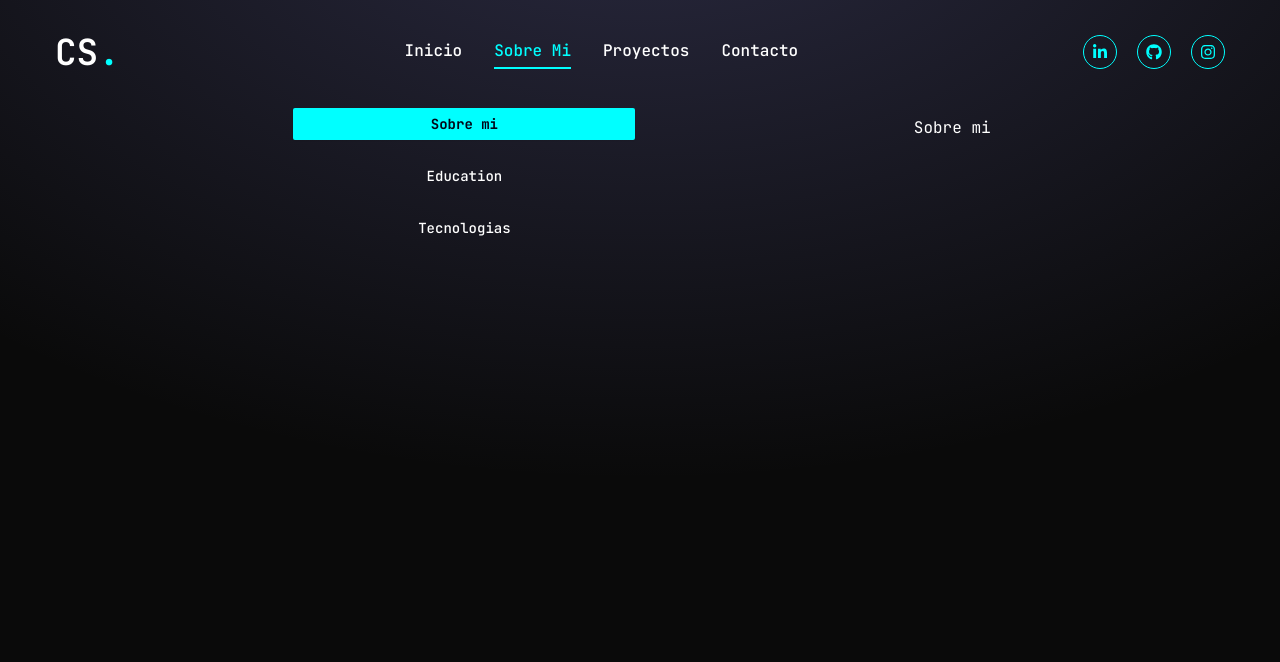
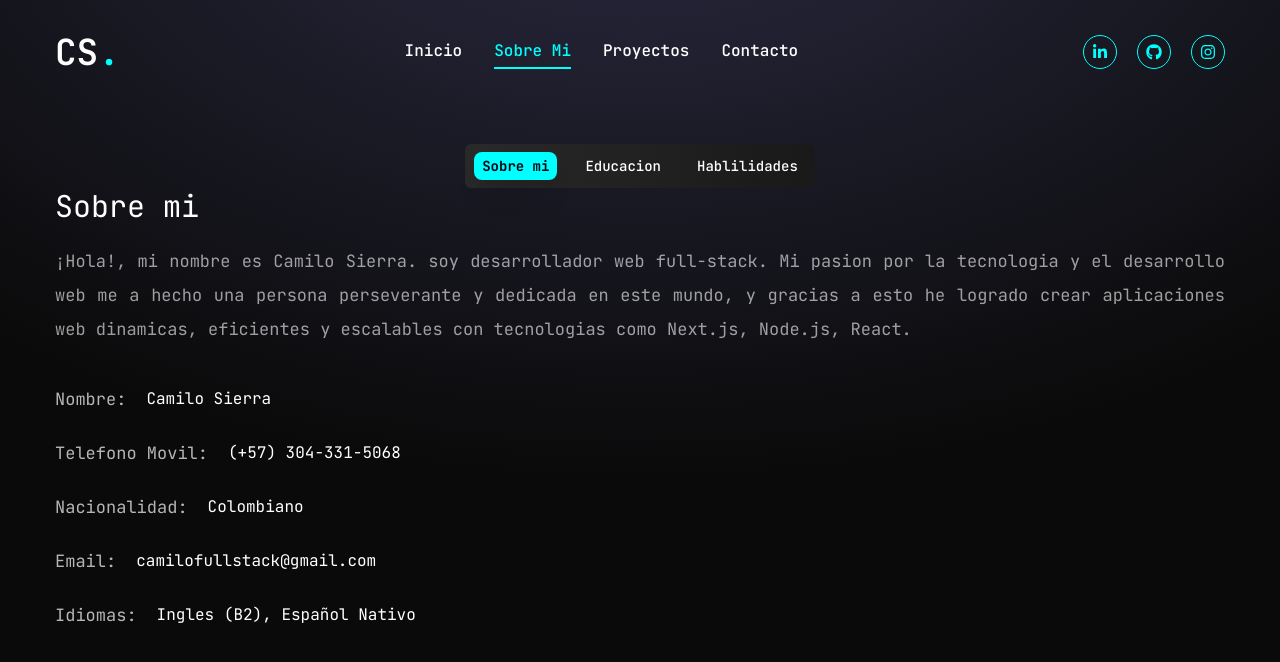
Before and after one commit to CAndresSierra/Portfolio, a Next.js app in the folder front/: page /about in a window 1280 px wide. Shown: the top 662 px of the page. Built offline with nearby package versions, Linux system fonts and the light colour scheme.

Commit message:
about part  almost finished

```diff
--- a/front/src/app/about/page.tsx
+++ b/front/src/app/about/page.tsx
@@ -1,7 +1,8 @@
 "use client";
 import { about } from "@/helpers/about";
 import { education } from "@/helpers/education";
-import { skills } from "@/helpers/skills";
+
+import { MdCircle } from "react-icons/md";
 
 import { Tabs, TabsContent, TabsTrigger, TabsList } from "@/components/ui/tabs";
 import {
@@ -12,11 +13,115 @@ import {
 } from "@/components/ui/tooltip";
 import { motion } from "framer-motion";
 
+//Icons
+import Nextjs from "@/components/SkillIcons/Nextjs";
+import React from "@/components/SkillIcons/React";
+import TailwindCSS from "@/components/SkillIcons/TailwindCSS";
+import TypeScript from "@/components/SkillIcons/TypeScript";
+import JavaScript from "@/components/SkillIcons/JavaScript";
+import CSS from "@/components/SkillIcons/CSS";
+import HTML5 from "@/components/SkillIcons/HTML5";
+import Nodejs from "@/components/SkillIcons/Nodejs";
+import Expressjs from "@/components/SkillIcons/Expressjs";
+import PostgreSQL from "@/components/SkillIcons/PostgreSQL";
+import MongoDB from "@/components/SkillIcons/MongoDB";
+import Git from "@/components/SkillIcons/Git";
+import Github from "@/components/SkillIcons/Github";
+import Postman from "@/components/SkillIcons/Postman";
+import VisualStudioCode from "@/components/SkillIcons/VisualStudioCode";
+import Vercel from "@/components/SkillIcons/Vercel";
+
+const skills = {
+  title: "Tecnologias",
+  description: "Estas son las tecnologias con las que me siento mas comodo",
+  skillList: [
+    {
+      title: "FrontEnd",
+      icons: [
+        {
+          name: "Nextjs",
+          icon: <Nextjs />,
+        },
+        {
+          name: "React",
+          icon: <React />,
+        },
+        {
+          name: "TailwindCSS",
+          icon: <TailwindCSS />,
+        },
+        {
+          name: "TypeScript",
+          icon: <TypeScript />,
+        },
+        {
+          name: "JavaScript",
+          icon: <JavaScript />,
+        },
+        {
+          name: "CSS",
+          icon: <CSS />,
+        },
+        {
+          name: "HTML5",
+          icon: <HTML5 />,
+        },
+      ],
+    },
+    {
+      title: "BackEnd",
+      icons: [
+        {
+          name: "Nodejs",
+          icon: <Nodejs />,
+        },
+        {
+          name: "Expressjs",
+          icon: <Expressjs />,
+        },
+        {
+          name: "PostgreSQL",
+          icon: <PostgreSQL />,
+        },
+        {
+          name: "MongoDB",
+          icon: <MongoDB />,
+        },
+      ],
+    },
+    {
+      title: "Tools",
+      icons: [
+        {
+          name: "Git",
+          icon: <Git />,
+        },
+        {
+          name: "Github",
+          icon: <Github />,
+        },
+        {
+          name: "Postman",
+          icon: <Postman />,
+        },
+        {
+          name: "VScode",
+          icon: <VisualStudioCode />,
+        },
+        {
+          name: "Vercel",
+          icon: <Vercel />,
+        },
+      ],
+    },
+  ],
+};
+
 const About = () => {
   return (
     <section className="h-full">
       <div className="absolute top-0 z-[-2] h-screen w-screen bg-neutral-950 bg-[radial-gradient(ellipse_80%_80%_at_50%_-20%,rgba(120,119,198,0.3),rgba(255,255,255,0))]"></div>
-      <div className="container mx-auto h-full">
+      <div className="container mx-auto h-full xl:mt-10">
         <motion.div
           initial={{ x: -1000, opacity: 0 }}
           animate={{
@@ -24,20 +129,112 @@ const About = () => {
             x: 0,
             transition: { delay: 0.4, duration: 0.4, ease: "easeOut" },
           }}
-          className="h-full w-full flex items-center justify-center  py-12 xl:py-0"
+          className="h-full w-full flex items-center justify-center   py-0"
         >
           <Tabs
             defaultValue="about"
-            className="flex flex-col w-full xl:flex-row gap-10 xl:justify-evenly"
+            className="flex flex-col items-center w-full   xl:justify-evenly"
           >
             <TabsList>
               <TabsTrigger value="about">Sobre mi</TabsTrigger>
-              <TabsTrigger value="education">Education</TabsTrigger>
-              <TabsTrigger value="skills">Tecnologias</TabsTrigger>
+              <TabsTrigger value="education">Educacion</TabsTrigger>
+              <TabsTrigger value="skills">Hablilidades</TabsTrigger>
             </TabsList>
-            <div className="">
-              <TabsContent value="about">
-                <h1>Sobre mi</h1>
+            <div className="mt-5  xl:mt-0">
+              <TabsContent
+                value="about"
+                className="flex flex-col gap-5 xl:justify-start xl:items-start  justify-center items-center"
+              >
+                <h1 className="text-3xl">{about.title}</h1>
+                <p className="text-center text-[15px] xl:text-[17px] xl:text-justify text-white/60">
+                  {about.description}
+                </p>
+                <div className="flex flex-col gap-5 mt-4">
+                  {about.info.map((item, index) => {
+                    return (
+                      <div key={index} className="flex gap-5 items-center">
+                        <h1 className="text-white/70 text-[15px] xl:text-[17px]">
+                          {item.title}:{" "}
+                        </h1>
+                        <p className="text-sm xl:text-base">
+                          {item.description}
+                        </p>
+                      </div>
+                    );
+                  })}
+                </div>
+              </TabsContent>
+              <TabsContent
+                value="education"
+                className="flex flex-col gap-5 xl:justify-start xl:items-start  justify-center items-center mt-5"
+              >
+                <h1 className="text-3xl">{education.title}</h1>
+                <div className="flex  flex-col xl:flex-row gap-5 xl:gap-10 ">
+                  {education.items.map((item, index) => {
+                    return (
+                      <motion.div
+                        initial={{ y: 250, opacity: 0 }}
+                        animate={{
+                          opacity: 1,
+                          y: 0,
+                          transition: { duration: 0.8, ease: "easeInOut" },
+                        }}
+                        key={index}
+                        className="flex flex-col gap-3 bg-primary px-5 py-5 rounded-2xl"
+                      >
+                        <h1 className="text-sm text-accent">{item.duration}</h1>
+                        <h1 className="w-[300px] text-xl">{item.title}</h1>
+                        <div className="flex gap-2 items-center">
+                          <MdCircle className="text-accent w-2 h-2" />
+                          <h1 className="w-[300px] text-white/70 text-[14px]">
+                            {item.enterprise}
+                          </h1>
+                        </div>
+                      </motion.div>
+                    );
+                  })}
+                </div>
+              </TabsContent>
+
+              <TabsContent
+                value="skills"
+                className="flex flex-col gap-5 xl:justify-start xl:items-start  justify-center items-center mt-5"
+              >
+                <h1 className="text-3xl">{skills.title}</h1>
+                <p className="text-center text-[15px] xl:text-[17px] xl:text-justify text-white/60">
+                  {skills.description}
+                </p>
+                <div className="flex flex-col xl:flex-row gap-5 xl:gap-10">
+                  {skills.skillList.map((skill, index) => {
+                    return (
+                      <div
+                        key={index}
+                        className="flex flex-col justify-center items-center bg-gradient-to-r from-black  to-gray-900 shadow-2xl px-5 py-5 gap-5 rounded-br-2xl rounded-tl-2xl"
+                      >
+                        <span className="text-[16px] px-3 py-1  rounded-full shadow-inner  bg-gradient-to-r border-[1px] border-accent   from-[#393939] to-[#292929]  text-white font-bold">
+                          {skill.title}
+                        </span>
+
+                        <div className="flex flex-wrap gap-6">
+                          {skill.icons.map((skill, index) => {
+                            return (
+                              <TooltipProvider key={index}>
+                                <Tooltip>
+                                  <TooltipTrigger>
+                                    <motion.div className="text-[70px] mb-5">
+                                      {skill.icon}
+                                    </motion.div>
+                                  </TooltipTrigger>
+                                  <TooltipContent>{skill.name}</TooltipContent>
+                                </Tooltip>
+                              </TooltipProvider>
+                            );
+                          })}
+                        </div>
+                      </div>
+                    );
+                  })}
+                </div>
               </TabsContent>
             </div>
           </Tabs>
--- a/front/src/app/page.tsx
+++ b/front/src/app/page.tsx
@@ -41,9 +41,9 @@ export default function Home() {
           </div>
 
           <motion.div
-            initial={{ opacity: 0 }}
-            animate={{ opacity: 1 }}
-            transition={{ duration: 0.2, delay: 1, ease: "easeIn" }}
+            initial={{ opacity: 0, scale: 0 }}
+            animate={{ opacity: 1, scale: 1 }}
+            transition={{ duration: 0.2, delay: 1, ease: "easeInOut" }}
             className="h-full xl:w-[40%] flex justify-center mt-10 xl:mt-0"
           >
             <img
--- a/front/src/components/ui/tabs.tsx
+++ b/front/src/components/ui/tabs.tsx
@@ -14,7 +14,7 @@ const TabsList = React.forwardRef<
   <TabsPrimitive.List
     ref={ref}
     className={cn(
-      "flex flex-col max-w-[350px] w-full h-auto justify-center rounded-md gap-5 p-1 ",
+      "flex flex-col xl:flex-row xl:bg-gradient-to-r from-[#292929] to-[#191919] max-w-[350px] w-full h-auto justify-center rounded-md gap-5 px-4 py-2  ",
       className
     )}
     {...props}
@@ -29,7 +29,7 @@ const TabsTrigger = React.forwardRef<
   <TabsPrimitive.Trigger
     ref={ref}
     className={cn(
-      "inline-flex w-full items-center justify-center whitespace-nowrap rounded-sm px-3 py-1.5 text-sm font-medium ring-offset-white transition-all focus-visible:outline-none focus-visible:ring-2 focus-visible:ring-slate-950 focus-visible:ring-offset-2 disabled:pointer-events-none disabled:opacity-50 data-[state=active]:bg-accent data-[state=active]:font-bold data-[state=active]:text-slate-950 data-[state=active]:shadow-sm dark:ring-offset-slate-950 dark:focus-visible:ring-slate-300 dark:data-[state=active]:bg-slate-950 dark:data-[state=active]:text-slate-50",
+      "inline-flex w-full items-center justify-center whitespace-nowrap rounded-lg px-2 py-3 xl:py-1 text-sm font-medium ring-offset-white transition-all focus-visible:outline-none focus-visible:ring-2 focus-visible:ring-slate-950 focus-visible:ring-offset-2 disabled:pointer-events-none disabled:opacity-1 data-[state=inactive]:bg-primary xl:data-[state=inactive]:bg-transparent data-[state=active]:bg-accent data-[state=active]:font-bold data-[state=active]:text-slate-950 data-[state=active]:shadow-xl dark:ring-offset-slate-950 dark:focus-visible:ring-slate-300 dark:data-[state=active]:bg-slate-950 dark:data-[state=active]:text-slate-50",
       className
     )}
     {...props}
@@ -44,7 +44,7 @@ const TabsContent = React.forwardRef<
   <TabsPrimitive.Content
     ref={ref}
     className={cn(
-      "mt-2 ring-offset-white focus-visible:outline-none focus-visible:ring-2 focus-visible:ring-slate-950 focus-visible:ring-offset-2 dark:ring-offset-slate-950 dark:focus-visible:ring-slate-300",
+      " ring-offset-white focus-visible:outline-none focus-visible:ring-2 focus-visible:ring-slate-950 focus-visible:ring-offset-2 dark:ring-offset-slate-950 dark:focus-visible:ring-slate-300",
       className
     )}
     {...props}
--- a/front/src/helpers/about.ts
+++ b/front/src/helpers/about.ts
@@ -9,15 +9,19 @@ export const about = {
     },
     {
       title: "Telefono Movil",
-      description: "Camilo Sierra",
+      description: "(+57) 304-331-5068",
     },
     {
       title: "Nacionalidad",
-      description: "Camilo Sierra",
+      description: "Colombiano",
     },
     {
       title: "Email",
       description: "camilofullstack@gmail.com",
     },
+    {
+      title: "Idiomas",
+      description: "Ingles (B2), Español Nativo",
+    },
   ],
 };
--- a/front/src/helpers/skills.ts
+++ /dev/null
@@ -1,87 +0,0 @@
-//Components
-import Nextjs from "@/components/SkillIcons/Nextjs";
-import React from "@/components/SkillIcons/React";
-import TailwindCSS from "@/components/SkillIcons/TailwindCSS";
-import TypeScript from "@/components/SkillIcons/TypeScript";
-import JavaScript from "@/components/SkillIcons/Javascript";
-import CSS from "@/components/SkillIcons/CSS";
-import HTML5 from "@/components/SkillIcons/HTML5";
-import Nodejs from "@/components/SkillIcons/Nodejs";
-import Expressjs from "@/components/SkillIcons/Expressjs";
-import PostgreSQL from "@/components/SkillIcons/PostgreSQL";
-import MongoDB from "@/components/SkillIcons/MongoDB";
-import Git from "@/components/SkillIcons/Git";
-import Github from "@/components/SkillIcons/Github";
-import Postman from "@/components/SkillIcons/Postman";
-import VisualStudioCode from "@/components/SkillIcons/VisualStudioCode";
-import Vercel from "@/components/SkillIcons/Vercel";
-
-export const skills = {
-  title: "Tecnologias",
-  description: "Estas son las tecnologias con las que me siento mas comodo",
-  skillList: [
-    {
-      title: "FrontEnd",
-      icons: [
-        {
-          icon: "<Nextjs/>",
-        },
-        {
-          icon: "<React/>",
-        },
-        {
-          icon: "<TailwindCSS/>",
-        },
-        {
-          icon: "<TypeScript/>",
-        },
-        {
-          icon: "<JavaScript/>",
-        },
-        {
-          icon: "<CSS/>",
-        },
-        {
-          icon: "<HTML5/>",
-        },
-      ],
-    },
-    {
-      title: "BackEnd",
-      icons: [
-        {
-          icon: "<Nodejs/>",
-        },
-        {
-          icon: "<Expressjs/>",
-        },
-        {
-          icon: "<PostgreSQL/>",
-        },
-        {
-          icon: "<MongoDB/>",
-        },
-      ],
-    },
-    {
-      title: "Tools",
-      icons: [
-        {
-          icon: "<Git/>",
-        },
-        {
-          icon: "<Github/>",
-        },
-        {
-          icon: "<Postman/>",
-        },
-        {
-          icon: "<VisualStudioCode",
-        },
-        {
-          icon: "<Vercel/>",
-        },
-      ],
-    },
-  ],
-};
```
Also changed, not shown: front/src/components/ui/tooltip.tsx (+11 -11 lines), front/src/helpers/education.ts (+6 -6 lines).
